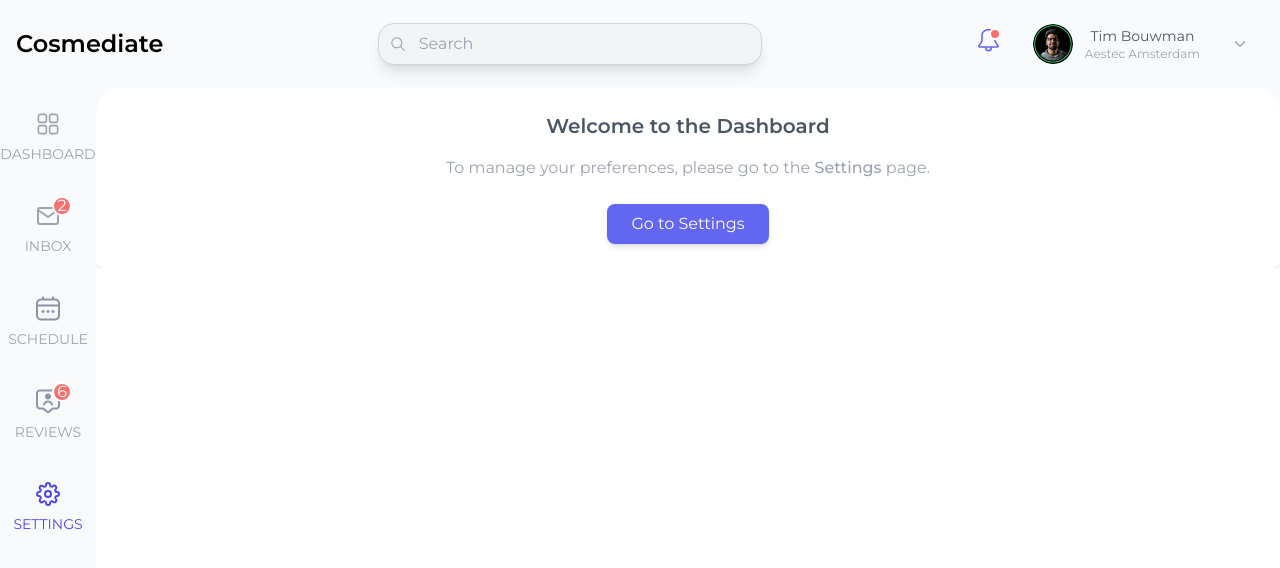
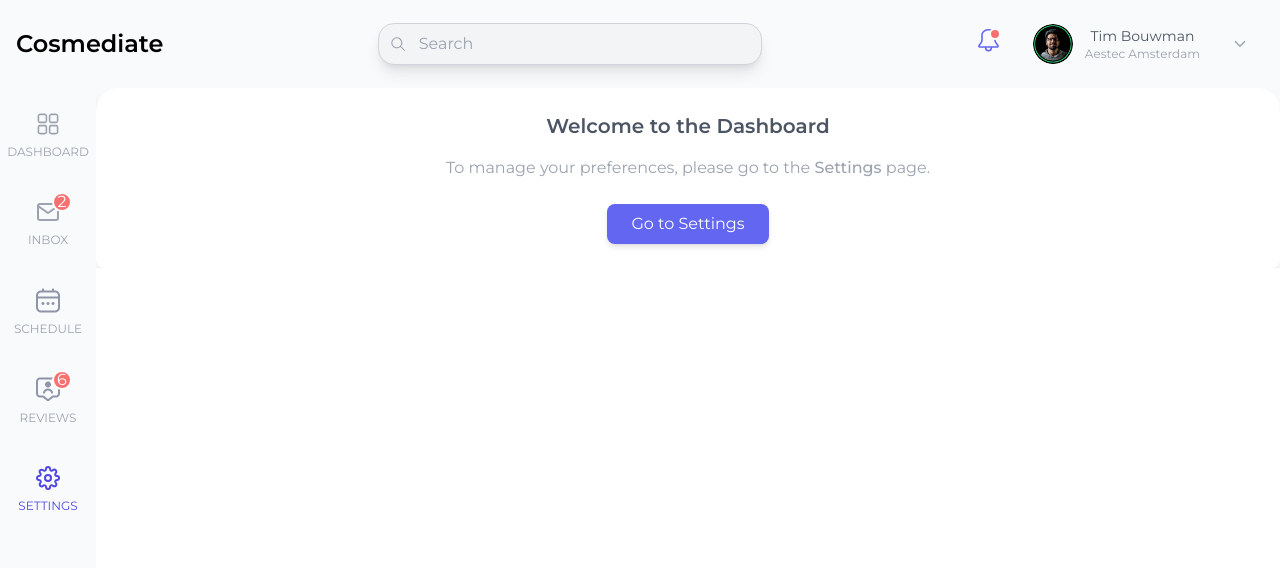
Before and after one commit to Luqmanoffical/Demo, a React (Vite) app: page / in a window 1280 px wide. Shown: the top 568 px of the page. Built offline with nearby package versions, Linux system fonts and the light colour scheme.

Commit message:
sidebar set

```diff
--- a/src/Components/PreComponents/SiderBar/SideBar.jsx
+++ b/src/Components/PreComponents/SiderBar/SideBar.jsx
@@ -14,7 +14,7 @@ const SideBar = () => {
 
         <Link to="/dashboard" className="group flex flex-col items-center">
           <RxDashboard className="text-2xl text-gray-400 group-hover:text-indigo-600" />
-          <span className="text-sm pt-2 text-gray-400 group-hover:text-indigo-600">DASHBOARD</span>
+          <span className="text-xs pt-2 text-gray-400 group-hover:text-indigo-600">DASHBOARD</span>
         </Link>
 
         <Link to="/inbox" className="group flex flex-col items-center ">
@@ -22,12 +22,12 @@ const SideBar = () => {
           <FiMail className="text-2xl text-gray-400 group-hover:text-indigo-600" />
           <span className="absolute bottom-3 left-4 w-5 h-5 text-white bg-red-400  border-2 border-white flex items-center justify-center rounded-full">2</span>
 
-          </div><span className="text-sm pt-2 text-gray-400 group-hover:text-indigo-600">INBOX</span>
+          </div><span className="text-xs pt-2 text-gray-400 group-hover:text-indigo-600">INBOX</span>
         </Link>
 
         <Link to="/schedule" className="group flex flex-col items-center">
         <img src={i2} alt="i1" />
-          <span className="text-sm pt-2 text-gray-400 group-hover:text-indigo-600">SCHEDULE</span>
+          <span className="text-xs pt-2 text-gray-400 group-hover:text-indigo-600">SCHEDULE</span>
         </Link>
 
         <Link to="/reviews" className="group flex flex-col items-center relative">
@@ -36,12 +36,12 @@ const SideBar = () => {
           <span className="absolute bottom-3 left-4 w-5 h-5 text-white bg-red-400  border-2 border-white flex items-center justify-center rounded-full">6</span>
 
           </div>
-          <span className="text-sm pt-2 text-gray-400 group-hover:text-indigo-600">REVIEWS</span>
+          <span className="text-xs pt-2 text-gray-400 group-hover:text-indigo-600">REVIEWS</span>
         </Link>
 
         <Link to="/settings" className="group flex flex-col items-center mt-auto">
           <FiSettings className="text-2xl text-indigo-600" />
-          <span className="text-sm pt-2 text-indigo-600">SETTINGS</span>
+          <span className="text-xs pt-2 text-indigo-600">SETTINGS</span>
         </Link>
       </div>
     </div>
```
